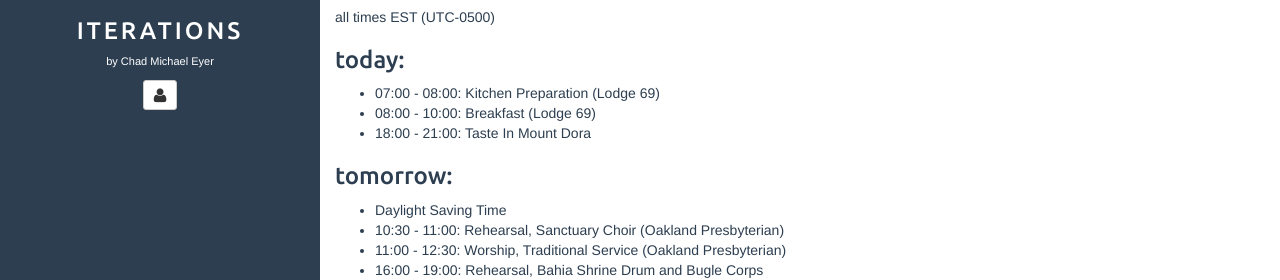
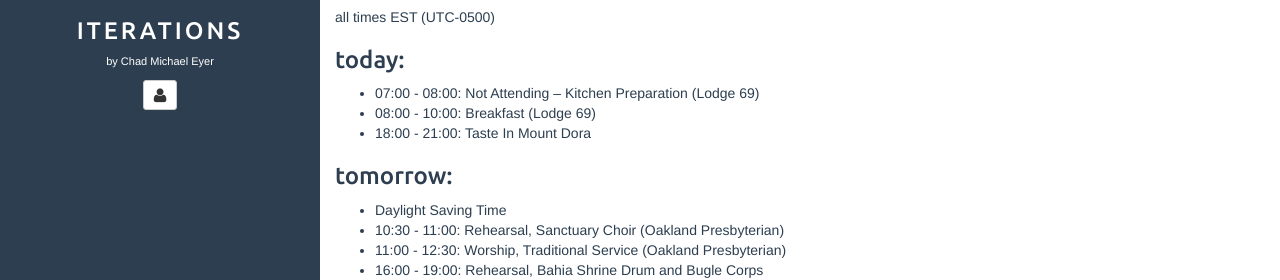
Before and after one commit to chadmichaeleyer/chadmichaeleyer.github.io, a Jekyll site: the page built from about.md, in a window 1280 px wide and 900 px high, scrolled down 1190 px. Shown: the part 280-560 px from the top of the window. Built offline with Jekyll 4.4.1, drawn with Linux system fonts in a browser that asks for light colours.

Commit message:
calendar update

```diff
--- a/calendar-year.markdown
+++ b/calendar-year.markdown
@@ -2,7 +2,7 @@ all times EST (UTC-0500)
 
 ### 2017-03-11 (Sat):
 
-* 07:00 - 08:00: Kitchen Preparation (Lodge 69)
+* 07:00 - 08:00: Not Attending – Kitchen Preparation (Lodge 69)
 * 08:00 - 10:00: Breakfast (Lodge 69)
 * 18:00 - 21:00: Taste In Mount Dora
 
--- a/calendar.markdown
+++ b/calendar.markdown
@@ -2,7 +2,7 @@ all times EST (UTC-0500)
 
 ### today:
 
-* 07:00 - 08:00: Kitchen Preparation (Lodge 69)
+* 07:00 - 08:00: Not Attending – Kitchen Preparation (Lodge 69)
 * 08:00 - 10:00: Breakfast (Lodge 69)
 * 18:00 - 21:00: Taste In Mount Dora
 
```
